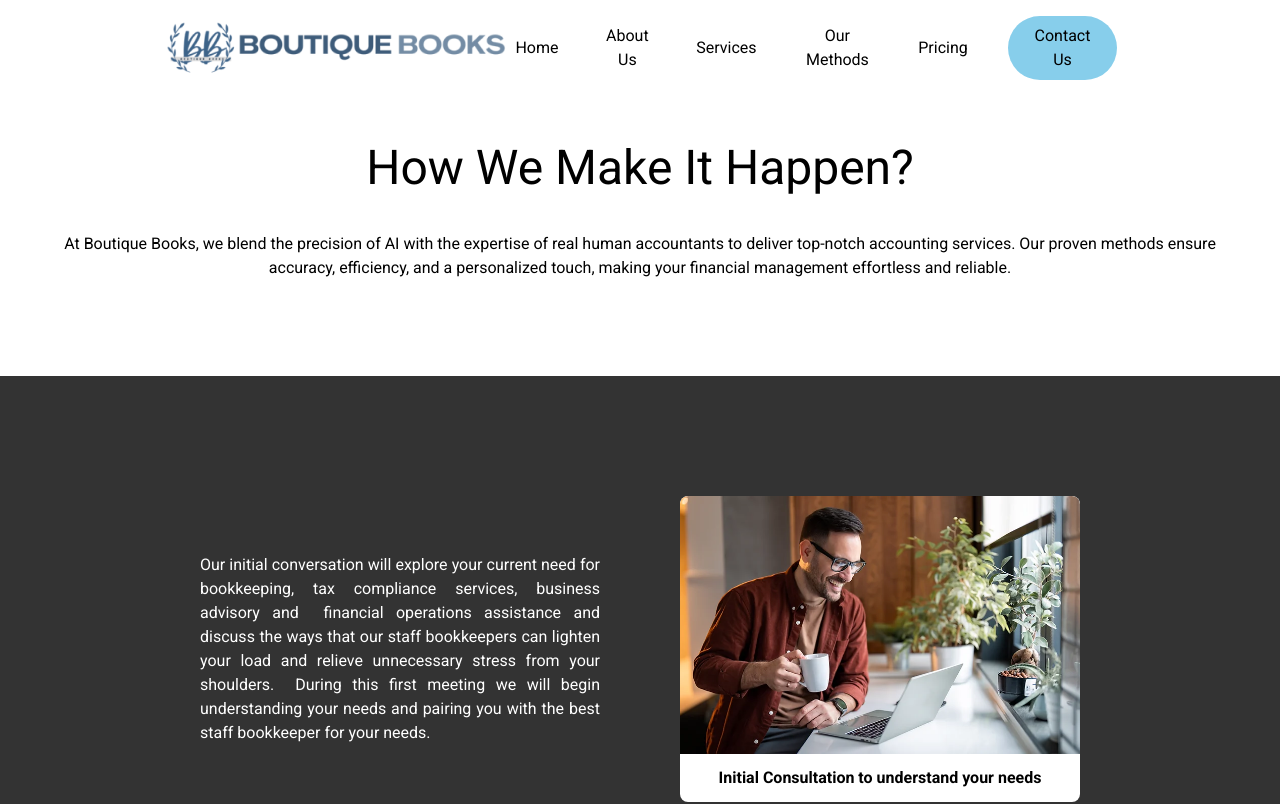
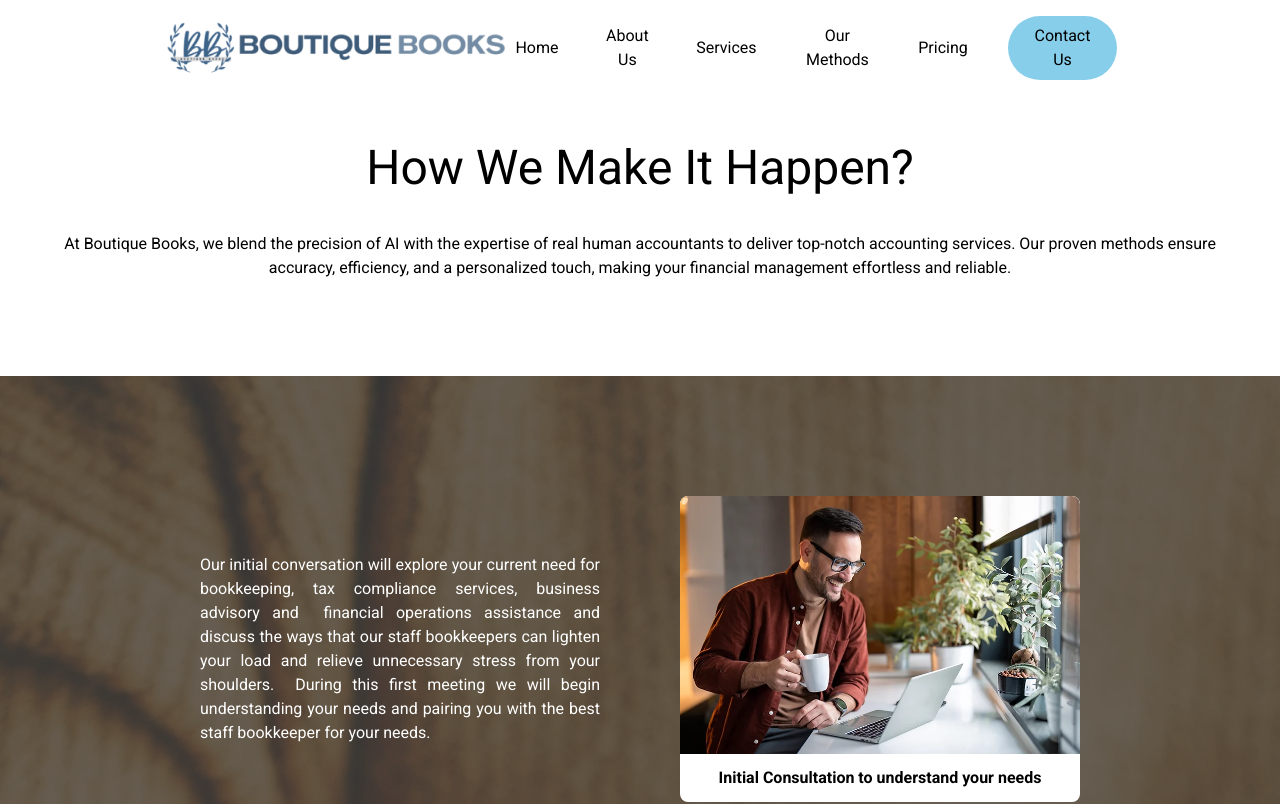
Before and after one commit to NikhilMourya/Boutique-Books, a React (Vite) app: page /our-methods in a window 1280 px wide. Shown: the top 804 px of the page. Built offline with nearby package versions, Linux system fonts and the light colour scheme.

Commit message:
Methods page bg-img added ✅

```diff
--- a/src/App.css
+++ b/src/App.css
@@ -46,5 +46,17 @@ div:focus {
 }
 
 .timelineContainer::before{
-  background: url('./assets//images/methods/1.png');
+  background: url('./assets//images/methods/men-with-laptop.jpg');
+  background-size: cover;
+  background-position: center;
+  background-repeat: no-repeat;
+  position: absolute;
+  top: 0;
+  left: 0;
+  content: "";
+  width: 100%;
+  height: 100%;
+  z-index: -1;
+  filter: brightness(0.3);
+  opacity: 0.8;
 }
--- a/src/page/OurMethods.jsx
+++ b/src/page/OurMethods.jsx
@@ -53,7 +53,8 @@ export default function OurMethods() {
         </p>
       </section>
 
-      <section className="timelineContainer py-20 bg-black/80">
+      <div className="relative">
+        <section className="timelineContainer py-20">
           {methods.map(({ title, desc, img }, idx) => (
             <div
               key={title}
@@ -75,6 +76,7 @@ export default function OurMethods() {
             </div>
           ))}
         </section>
+      </div>
     </main>
   );
 }
```
Also changed, not shown: src/assets/images/methods/men-with-laptop.jpg (added). Lines whose indentation alone changed are shown as unchanged.
